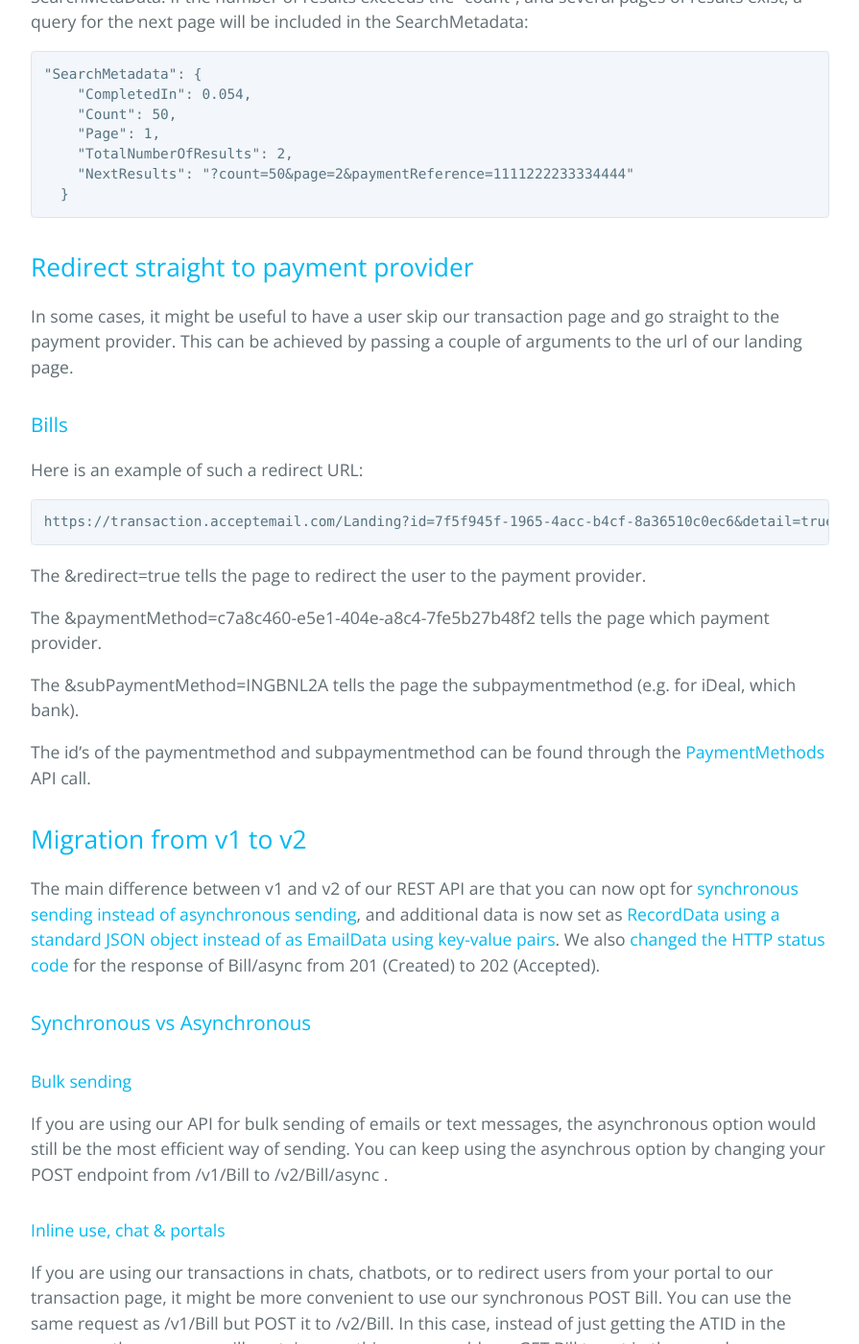
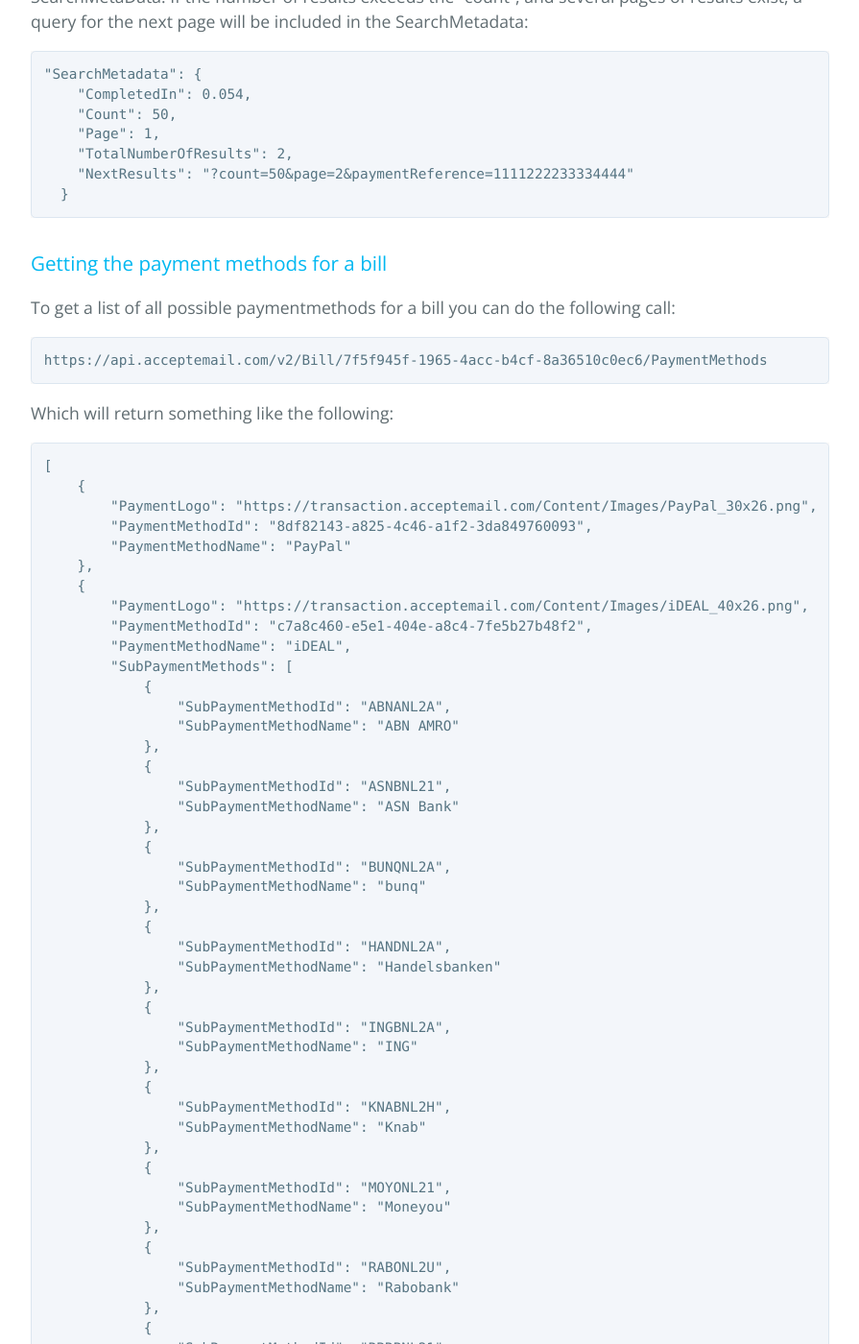
Before and after one commit to AcceptEmail/Examples, a Jekyll site: the page built from index.md, in a window 1280 px wide and 1400 px high, scrolled down 7590 px. Shown: the whole window at 96% size, without its empty margins (192-1087 px from the left). Built offline with Jekyll 4.4.1, drawn with Linux system fonts in a browser that asks for light colours; some of the changed text lies outside the part shown.

Commit message:
paymentmethods added

````diff
--- a/index.md
+++ b/index.md
@@ -249,6 +249,80 @@ As you can see, the response is comprised of the search results in the Bills arr
   }
 ```
 
+<a id="getting-payment-methods"></a>
+### [Getting the payment methods for a bill](#getting-payment-methods)
+To get a list of all possible paymentmethods for a bill you can do the following call:
+```
+https://api.acceptemail.com/v2/Bill/7f5f945f-1965-4acc-b4cf-8a36510c0ec6/PaymentMethods
+```
+
+Which will return something like the following:
+```
+[
+    {
+        "PaymentLogo": "https://transaction.acceptemail.com/Content/Images/PayPal_30x26.png",
+        "PaymentMethodId": "8df82143-a825-4c46-a1f2-3da849760093",
+        "PaymentMethodName": "PayPal"
+    },
+    {
+        "PaymentLogo": "https://transaction.acceptemail.com/Content/Images/iDEAL_40x26.png",
+        "PaymentMethodId": "c7a8c460-e5e1-404e-a8c4-7fe5b27b48f2",
+        "PaymentMethodName": "iDEAL",
+        "SubPaymentMethods": [
+            {
+                "SubPaymentMethodId": "ABNANL2A",
+                "SubPaymentMethodName": "ABN AMRO"
+            },
+            {
+                "SubPaymentMethodId": "ASNBNL21",
+                "SubPaymentMethodName": "ASN Bank"
+            },
+            {
+                "SubPaymentMethodId": "BUNQNL2A",
+                "SubPaymentMethodName": "bunq"
+            },
+            {
+                "SubPaymentMethodId": "HANDNL2A",
+                "SubPaymentMethodName": "Handelsbanken"
+            },
+            {
+                "SubPaymentMethodId": "INGBNL2A",
+                "SubPaymentMethodName": "ING"
+            },
+            {
+                "SubPaymentMethodId": "KNABNL2H",
+                "SubPaymentMethodName": "Knab"
+            },
+            {
+                "SubPaymentMethodId": "MOYONL21",
+                "SubPaymentMethodName": "Moneyou"
+            },
+            {
+                "SubPaymentMethodId": "RABONL2U",
+                "SubPaymentMethodName": "Rabobank"
+            },
+            {
+                "SubPaymentMethodId": "RBRBNL21",
+                "SubPaymentMethodName": "RegioBank"
+            },
+            {
+                "SubPaymentMethodId": "SNSBNL2A",
+                "SubPaymentMethodName": "SNS"
+            },
+            {
+                "SubPaymentMethodId": "TRIONL2U",
+                "SubPaymentMethodName": "Triodos Bank"
+            },
+            {
+                "SubPaymentMethodId": "FVLBNL22",
+                "SubPaymentMethodName": "van Lanschot"
+            }
+        ]
+    }
+]
+```
+This example has two paymentmethods, iDeal and PayPal. For the iDeal paymethod, it also lists SubPaymentMethods, which are usually shown as a dropdown-selection on the landingpage.
+
 <a id="redirecting"></a>
 ## [Redirect straight to payment provider](#redirecting)
 
````
